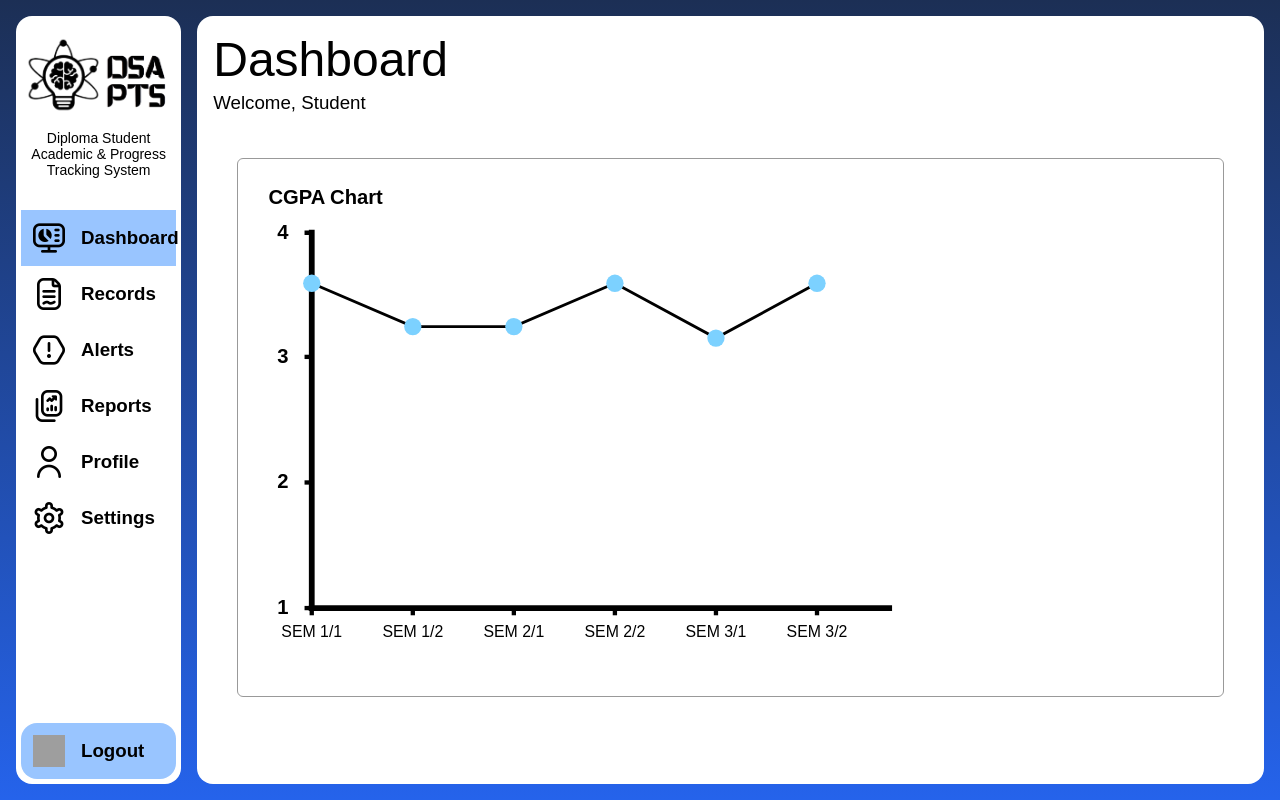
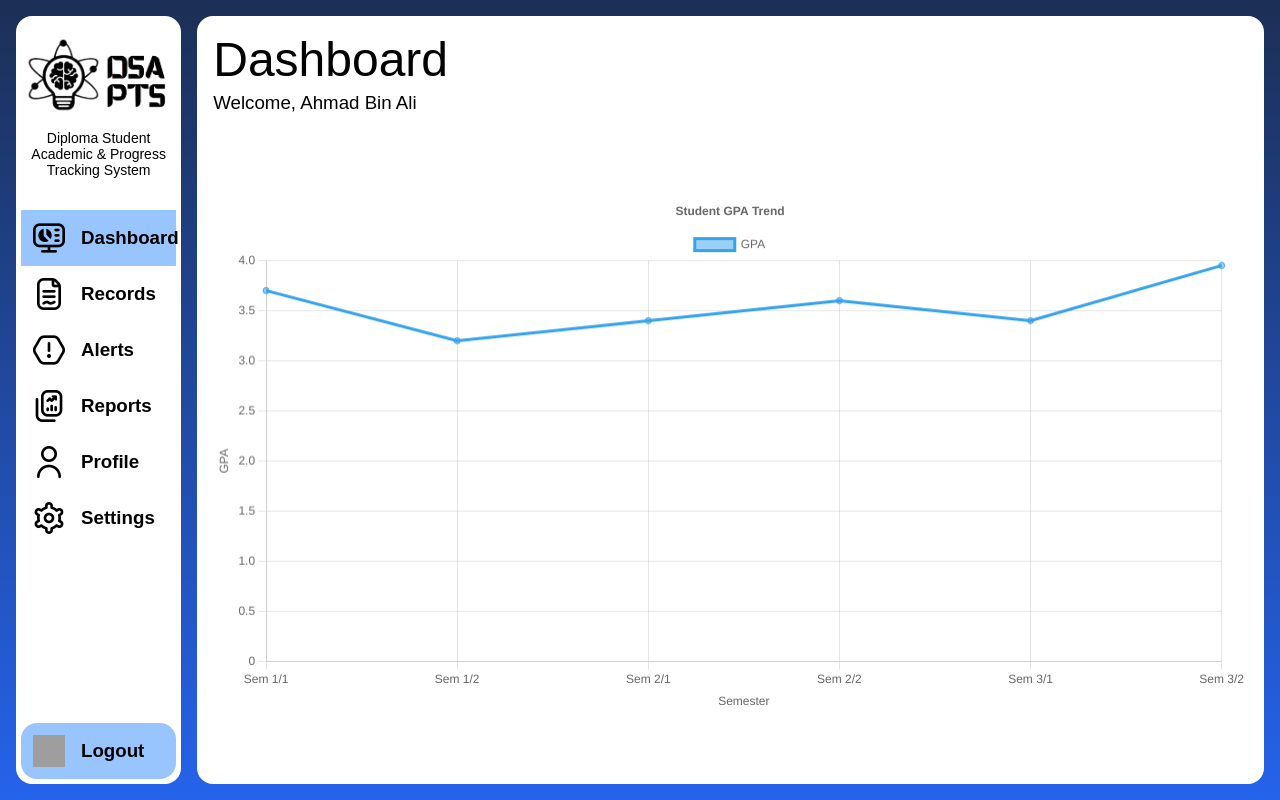
Before and after one commit to tehhh-o/workshop_DSAPTS, a PHP site: page /student/dashboard-student.php in a window 1280 px wide. Run offline with PHP 8.4, Linux system fonts and the light colour scheme; grey boxes are pictures that could not be loaded.

Commit message:
modify student graph
- update student dashboard, student report graph

```diff
--- a/js/script.js
+++ b/js/script.js
@@ -22,10 +22,10 @@ function makeGraph({
             labels: xValues,
             datasets: [{
                 label: label,
-                data: yValues,
-                borderWidth: 2,
-                tension: 0.3,
-                fill: false
+                data: xValues.map((x, i) => ({
+                    x: x,
+                    y: yValues[i]
+                }))
             }]
         },
         options: {
@@ -44,6 +44,12 @@ function makeGraph({
                     }
                 },
                 y: {
+                    type: 'linear',
+                    min: 0,
+                    max: 4,
+                    ticks: {
+                        stepSize: 0.5
+                    },
                     title: {
                         display: true,
                         text: yLabel
--- a/student/dashboard-student.php
+++ b/student/dashboard-student.php
@@ -18,64 +18,25 @@
 
   <main class="main-content main-rounded">
     <h1 class="content-title">Dashboard</h1>
-        <h3 class="content-welcome">Welcome, Student</h3>
+    <h3 class="content-welcome">Welcome, Ahmad Bin Ali</h3>
 
-    <main class="content">
-      <div style="display: flex; gap: 16px; align-items: flex-start;">
-        <div style="flex: 1; background: #fff; border: 1px solid #999; padding: 16px; border-radius: 6px;">
-       <svg viewBox="0 0 660 340" width="100%" style="background: #fff; font-family: sans-serif;">
-
-        <text x="10" y="20" font-size="14" font-weight="bold">CGPA Chart</text>
-
-
-        <line x1="40" y1="40" x2="40" y2="300" stroke="#000" stroke-width="4" stroke-linecap="square" />
-        <line x1="40" y1="300" x2="440" y2="300" stroke="#000" stroke-width="4" stroke-linecap="square" />
-
-
-        <line x1="35" y1="300" x2="40" y2="300" stroke="#000" stroke-width="3" />
-        <line x1="35" y1="213" x2="40" y2="213" stroke="#000" stroke-width="3" />
-        <line x1="35" y1="126" x2="40" y2="126" stroke="#000" stroke-width="3" />
-        <line x1="35" y1="40" x2="40" y2="40" stroke="#000" stroke-width="3" />
-
-
-        <line x1="40" y1="300" x2="40" y2="305" stroke="#000" stroke-width="3" />
-        <line x1="110" y1="300" x2="110" y2="305" stroke="#000" stroke-width="3" />
-        <line x1="180" y1="300" x2="180" y2="305" stroke="#000" stroke-width="3" />
-        <line x1="250" y1="300" x2="250" y2="305" stroke="#000" stroke-width="3" />
-        <line x1="320" y1="300" x2="320" y2="305" stroke="#000" stroke-width="3" />
-        <line x1="390" y1="300" x2="390" y2="305" stroke="#000" stroke-width="3" />
-
-
-        <text x="20" y="304" font-size="14" font-weight="bold" text-anchor="middle">1</text>
-        <text x="20" y="217" font-size="14" font-weight="bold" text-anchor="middle">2</text>
-        <text x="20" y="130" font-size="14" font-weight="bold" text-anchor="middle">3</text>
-        <text x="20" y="44" font-size="14" font-weight="bold" text-anchor="middle">4</text>
-
-
-        <polyline fill="none" stroke="#000" stroke-width="2"
-         points="40,75 110,105 180,105 250,75 320,113 390,75" />
-
-
-        <circle cx="40" cy="75" r="6" fill="#7cd1ff" />
-        <circle cx="110" cy="105" r="6" fill="#7cd1ff" />
-        <circle cx="180" cy="105" r="6" fill="#7cd1ff" />
-        <circle cx="250" cy="75" r="6" fill="#7cd1ff" />
-        <circle cx="320" cy="113" r="6" fill="#7cd1ff" />
-        <circle cx="390" cy="75" r="6" fill="#7cd1ff" />
-
-        <text x="40" y="320" font-size="11" text-anchor="middle">SEM 1/1</text>
-        <text x="110" y="320" font-size="11" text-anchor="middle">SEM 1/2</text>
-        <text x="180" y="320" font-size="11" text-anchor="middle">SEM 2/1</text>
-        <text x="250" y="320" font-size="11" text-anchor="middle">SEM 2/2</text>
-        <text x="320" y="320" font-size="11" text-anchor="middle">SEM 3/1</text>
-        <text x="390" y="320" font-size="11" text-anchor="middle">SEM 3/2</text>
-      </svg>
-          <div style="text-align: center; margin-top: 10px;">
+    <div class="chart-container">
+      <canvas id="gpaChart"></canvas>
     </div>
-        </div>
-      </div>
-    </main>
-  </div>
+    <script src="https://cdn.jsdelivr.net/npm/chart.js"></script>
+    <script src="../js/script.js"></script>
+    <script>
+      makeGraph({
+        id: "gpaChart",
+        type: "line",
+        title: "Student GPA Trend",
+        xLabel: "Semester",
+        yLabel: "GPA",
+        xValues: ["Sem 1/1", "Sem 1/2", "Sem 2/1", "Sem 2/2", "Sem 3/1", "Sem 3/2"],
+        yValues: [3.7, 3.2, 3.4, 3.6, 3.4, 3.95],
+        label: "GPA"
+      });
+    </script>
 </body>
 
 </html>
--- a/student/student-records.php
+++ b/student/student-records.php
@@ -81,4 +81,5 @@
     </div>
   </main>
 </body>
+
 </html>
--- a/student/student-settings.php
+++ b/student/student-settings.php
@@ -36,7 +36,7 @@
       <div class="input-field">
         <h4>Email</h4>
         <div class="edit-field">
-          <input type="text" value="ahmad.rahman@utem.edu.my">
+          <input type="text" value="ahmad.ali@utem.edu.my">
           <img src="../assets/icons/edit.png" alt="">
         </div>
       </div>
--- a/style/student.css
+++ b/style/student.css
@@ -2,6 +2,7 @@
 .content-welcome {
     margin-top: 5px;
 }
+
 /* advisor dashboard */
 .dashboard-grid {
     display: flex;
@@ -99,6 +100,7 @@
     height: 100%;
     background: #8db4eb;
 }
+
 /* advisor records */
 /* Search Bar styling */
 .search-container {
@@ -110,11 +112,13 @@
     margin-bottom: 15px;
     background-color: #fff;
 }
+
 .search-icon {
     width: 18px;
     height: 18px;
     object-fit: contain;
 }
+
 .search-input {
     border: none;
     outline: none;
@@ -130,6 +134,7 @@
     width: 100%;
     padding: 20px;
 }
+
 .record-table-container {
     width: 100%;
     max-width: 1100px;
@@ -143,12 +148,13 @@
     padding: 12px;
     font-size: 16px;
 }
+
 .student-record-table {
     width: 100%;
     border-collapse: collapse;
 }
 
-.student-record-table th{
+.student-record-table th {
     font-weight: bold;
     text-align: left;
     background-color: #fff;
@@ -157,6 +163,7 @@
     border-right: 1px solid #000;
     padding: 12px 16px;
 }
+
 .student-record-table td {
     padding: 12px 16px;
     color: #333;
@@ -168,6 +175,7 @@
 .text-right {
     text-align: right;
 }
+
 .icon-right {
     margin-left: auto;
 }
@@ -232,37 +240,32 @@
     color: gray;
     line-height: 1.4;
 }
+
 /* to exapnd anything after changing disply:grid to display:flex
     add flex-direction: column and width: 100% */
 
-            /* Mock Chart Layout */
-        .chart-container {
-            display: flex;
-            align-items: flex-end;
-            border-left: 2px solid #000000;
-            border-bottom: 2px solid #000000;
-            height: 280px;
-            width: 85%;
-            margin-top: 10px;
-            padding-left: 20px;
-            gap: 20px;
+
+
+/* Dropdown and Button Common Styles */
+.control-element {
+    background-color: #94c1ff;
+    border: 2px solid #000000;
+    border-radius: 12px;
+    padding: 12px 24px;
+    font-size: 18px;
+    font-weight: 500;
+    color: #000000;
+    cursor: pointer;
+    outline: none;
+    text-align: center;
 }
 
-        /* Individual Bars */
-        .bar {
-            border: 1px solid #000000;
-            background-color: #ffffff;
-            width: 65px;
-            transition: background-color 0.3s;
+
+button.control-element {
+    width: 260px;
+    transition: background-color 0.2s;
 }
 
-        .bar:hover {
-            background-color: #f0f0f0;
+button.control-element:hover {
+    background-color: #76aaff;
 }
-
-        /* Mock Heights based on the layout image */
-        .bar-1 { height: 25%; }
-        .bar-2 { height: 15%; }
-        .bar-3 { height: 50%; }
-        .bar-4 { height: 70%; }
-        .bar-5 { height: 58%; }
```
Also changed, not shown: student/student-profile.php (+3 -6 lines), student/student-reports.php (+17 -102 lines), student/student-alerts.php (indentation only). Lines whose indentation alone changed are shown as unchanged.
